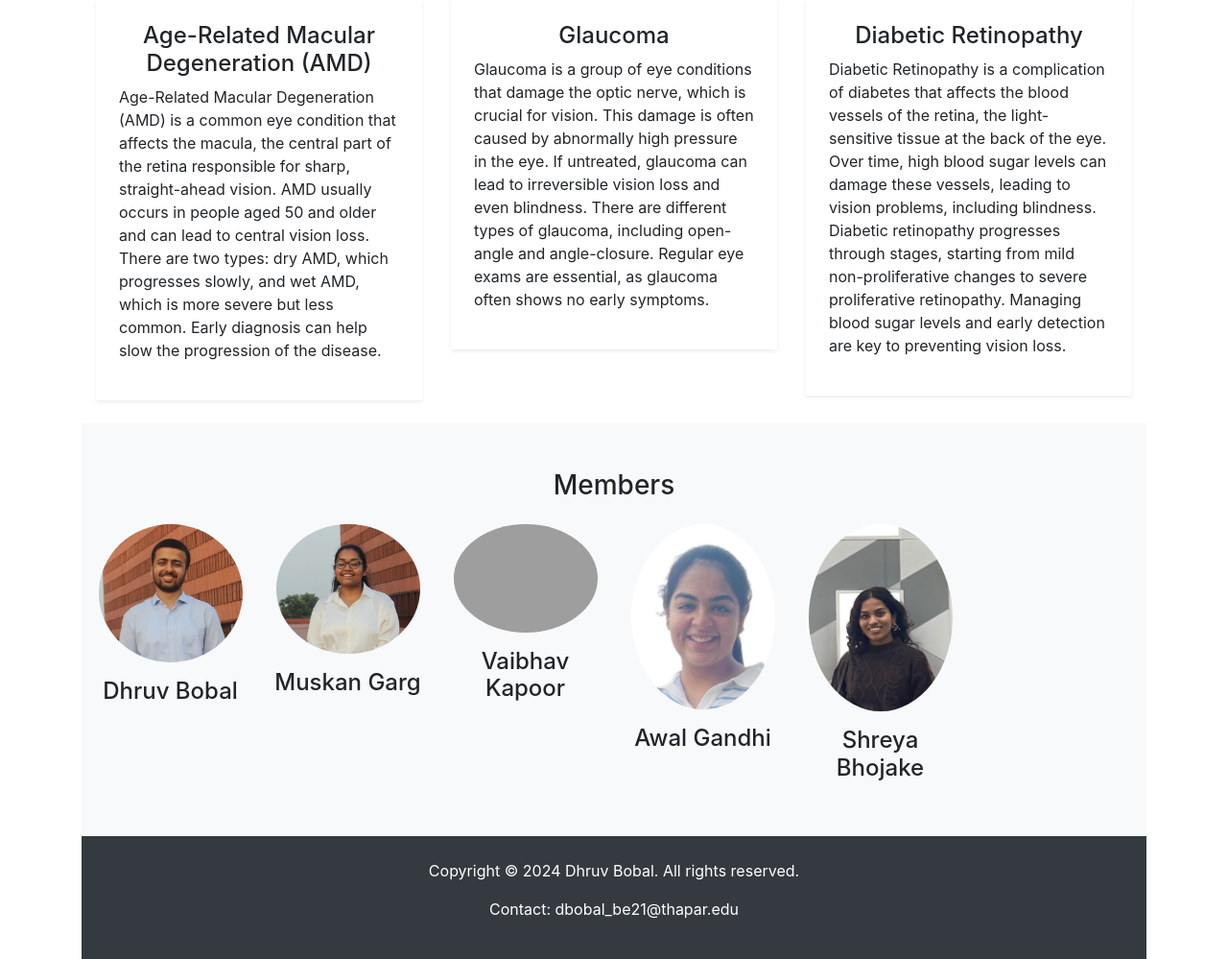
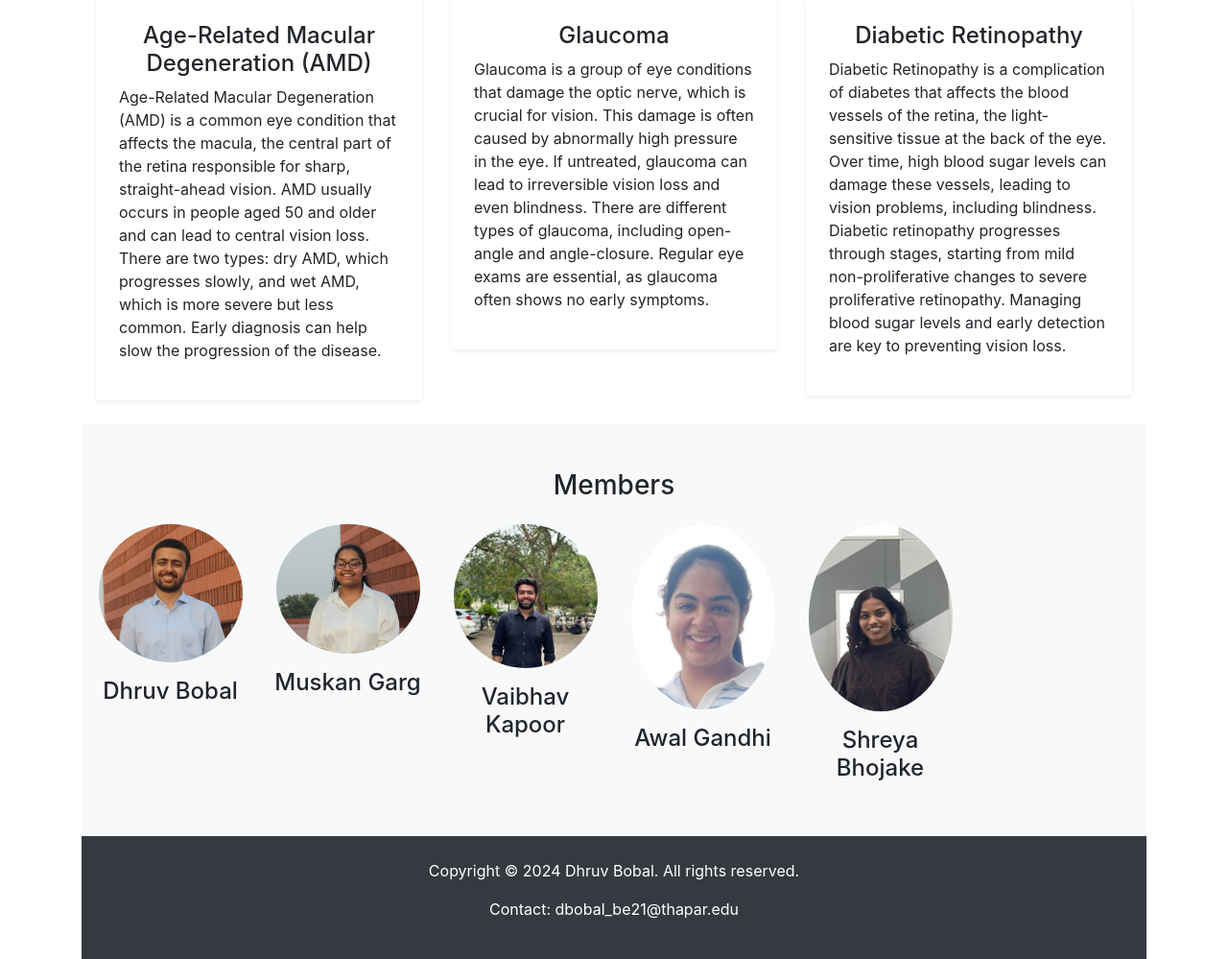
Before and after one commit to Dhruv-099/DR_Glucoma_AMD, a Flask app: page / in a window 1280 px wide. Shown: the part 677-1676 px from the top of the page at 96% size. Run offline with Flask 3, Linux system fonts and the light colour scheme; some libraries are stand-ins or nearby versions; grey boxes are pictures that could not be loaded.

Commit message:
fixed photo issue

```diff
--- a/website/templates/home.html
+++ b/website/templates/home.html
@@ -41,23 +41,23 @@
         <h3 class="text-center mb-4">Members</h3>
         <div class="row">
             <div class="col-md-2 text-center">
-                <img class="img-fluid rounded-circle mb-3" src="/website/static/Dhruv Bobal.png" alt="Dhruv Bobal" width="150">
+                <img class="img-fluid rounded-circle mb-3" src="{{ url_for('static', filename='Dhruv Bobal.png') }}" alt="Dhruv Bobal" width="150">
                 <h4>Dhruv Bobal</h4>
             </div>
             <div class="col-md-2 text-center">
-                <img class="img-fluid rounded-circle mb-3" src="/website/static/Muskan.jpg" alt="Muskan Garg" width="150">
+                <img class="img-fluid rounded-circle mb-3" src="{{ url_for('static', filename='Muskan.jpg') }}"  alt="Muskan Garg" width="150">
                 <h4>Muskan Garg</h4>
             </div>
             <div class="col-md-2 text-center">
-                <img class="img-fluid rounded-circle mb-3" src="/website/static/Vaibhav Kapoor.png" alt="Vaibhav Kapoor" width="150">
+                <img class="img-fluid rounded-circle mb-3" src="{{url_for('static',filename='Vaibhav.jpg')}}" alt="Vaibhav Kapoor" width="150">
                 <h4>Vaibhav Kapoor</h4>
             </div>
             <div class="col-md-2 text-center">
-                <img class="img-fluid rounded-circle mb-3" src="/website/static/Awal.jpg" alt="Awal Gandhi" width="150">
+                <img class="img-fluid rounded-circle mb-3" src="{{url_for('static',filename='Awal.jpg')}}"  alt="Awal Gandhi" width="150">
                 <h4>Awal Gandhi</h4>
             </div>
             <div class="col-md-2 text-center">
-                <img class="img-fluid rounded-circle mb-3" src="/website/static/Shreya.jpg" alt="Shreya Bhojake" width="150">
+                <img class="img-fluid rounded-circle mb-3" src="{{url_for('static',filename='Shreya.jpg')}}" alt="Shreya Bhojake" width="150">
                 <h4>Shreya Bhojake</h4>
             </div>
         </div>
```
